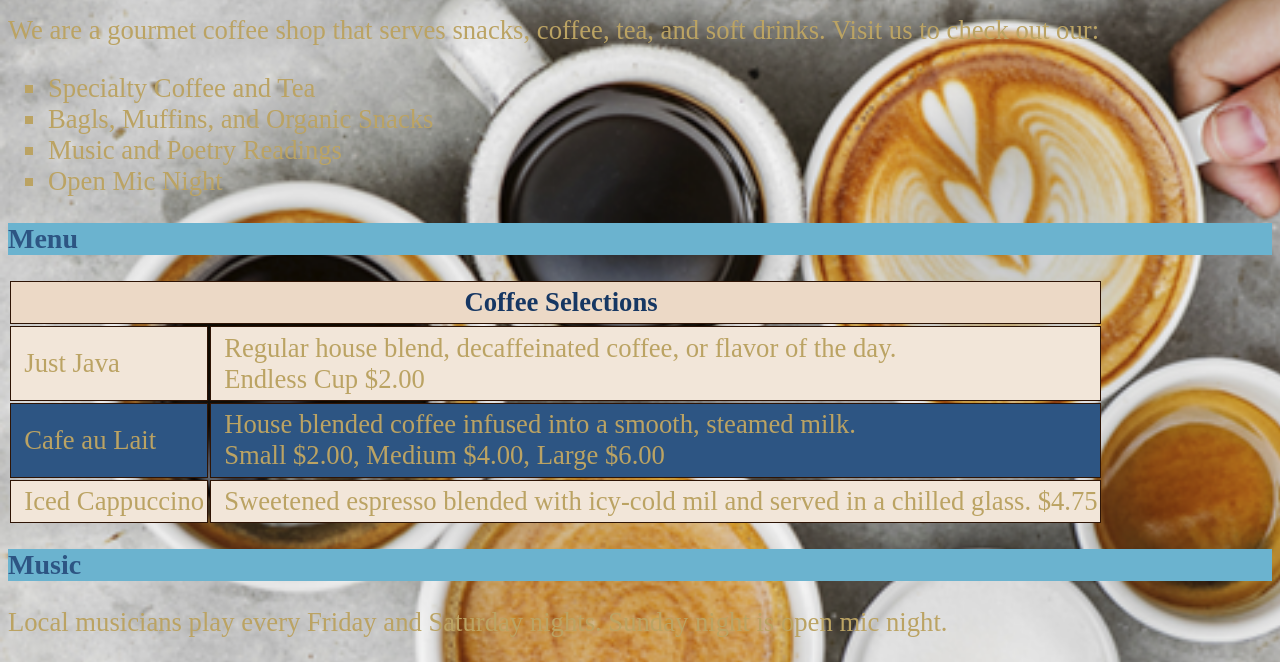
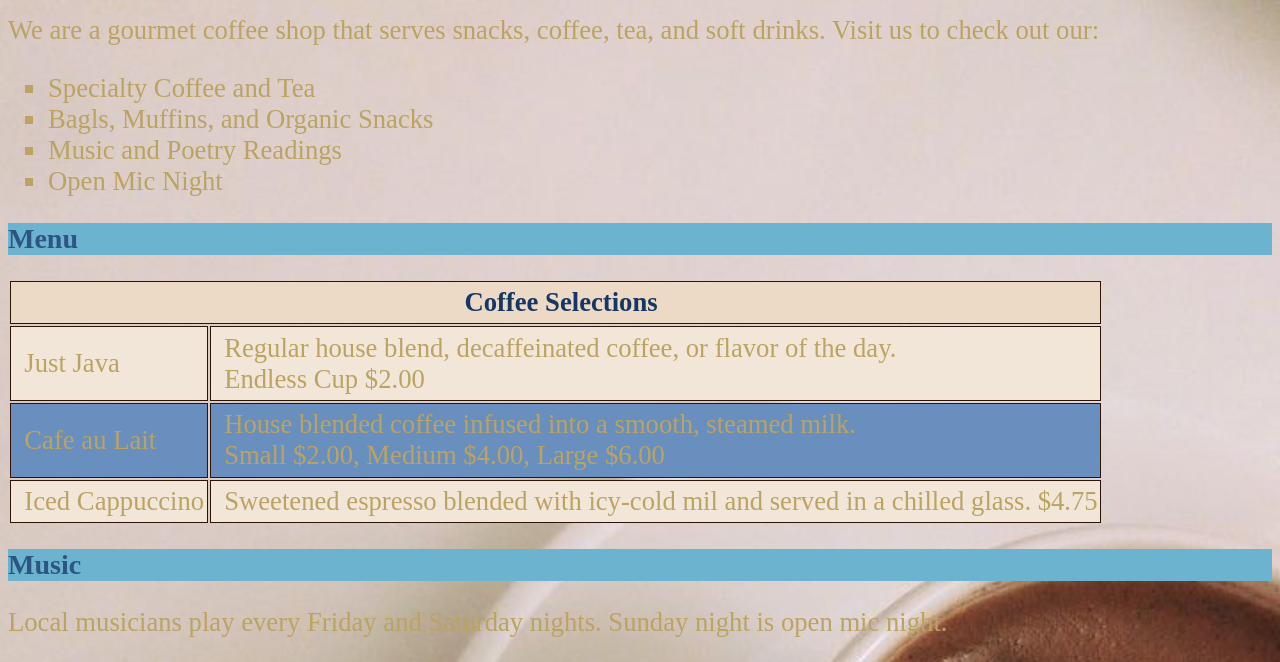
Before and after one commit to islgulerr/islgulerr.github.io, a plain HTML site: page Activity3/Guler_Activity3.html in a window 1280 px wide. Shown: the part 114-776 px from the top of the page. Drawn offline with Linux system fonts and the light colour scheme.

Commit message:
activity3

```diff
--- a/Activity3/Guler_Activity3.css
+++ b/Activity3/Guler_Activity3.css
@@ -7,7 +7,7 @@ body {
   color: #bba363;
   font: 20pt bold;
   background-repeat: no-repeat;
-  background-image:url("coffee.png");
+  background-image:url("coffee2.jpg");
   background-size: cover;
 }
 
@@ -69,7 +69,7 @@ h2,h1{
 background-color: #6bb3cf;
 }
 .altrow:nth-child(odd) {
-	background-color: #2d5583;
+	background-color: #688fbd;
 ;}
 .altrow:nth-child(even) {
 	background-color: #f2e6d9;
```
Also changed, not shown: Activity3/coffee2.jpg (added).
